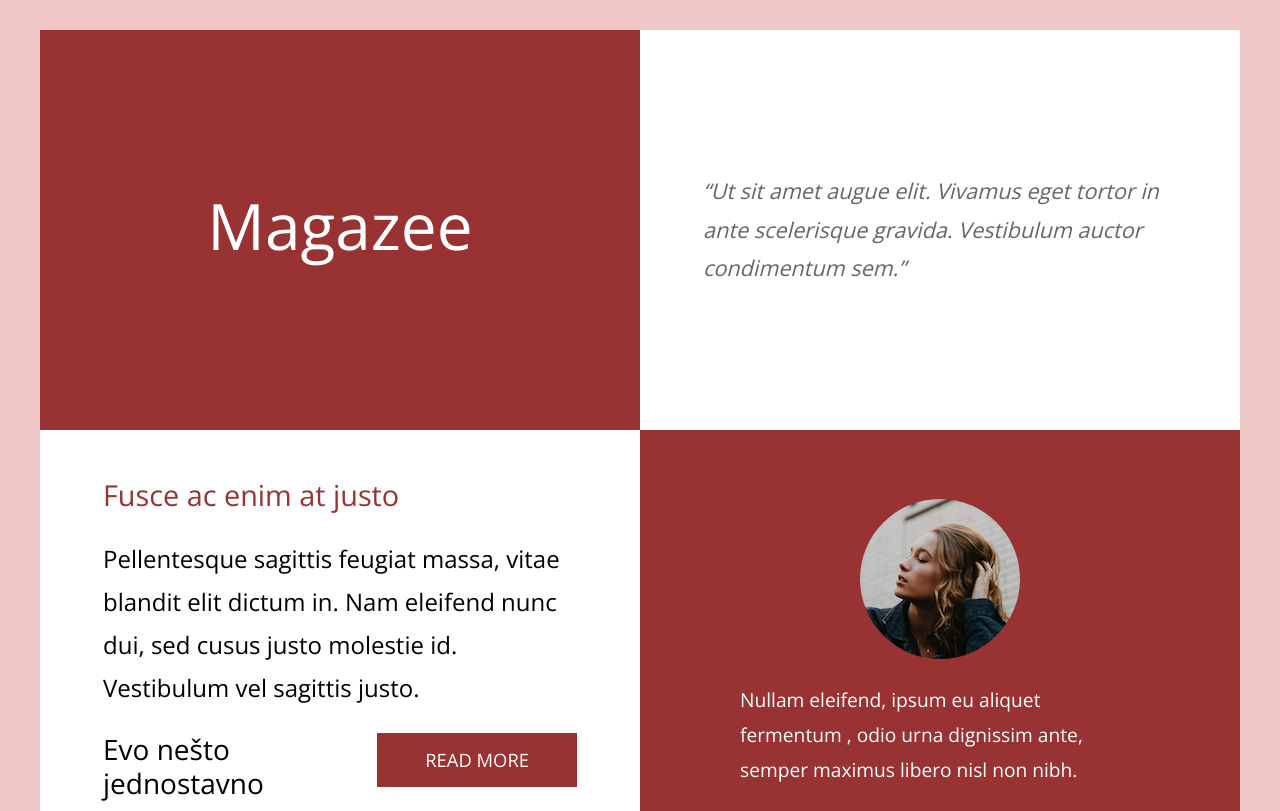
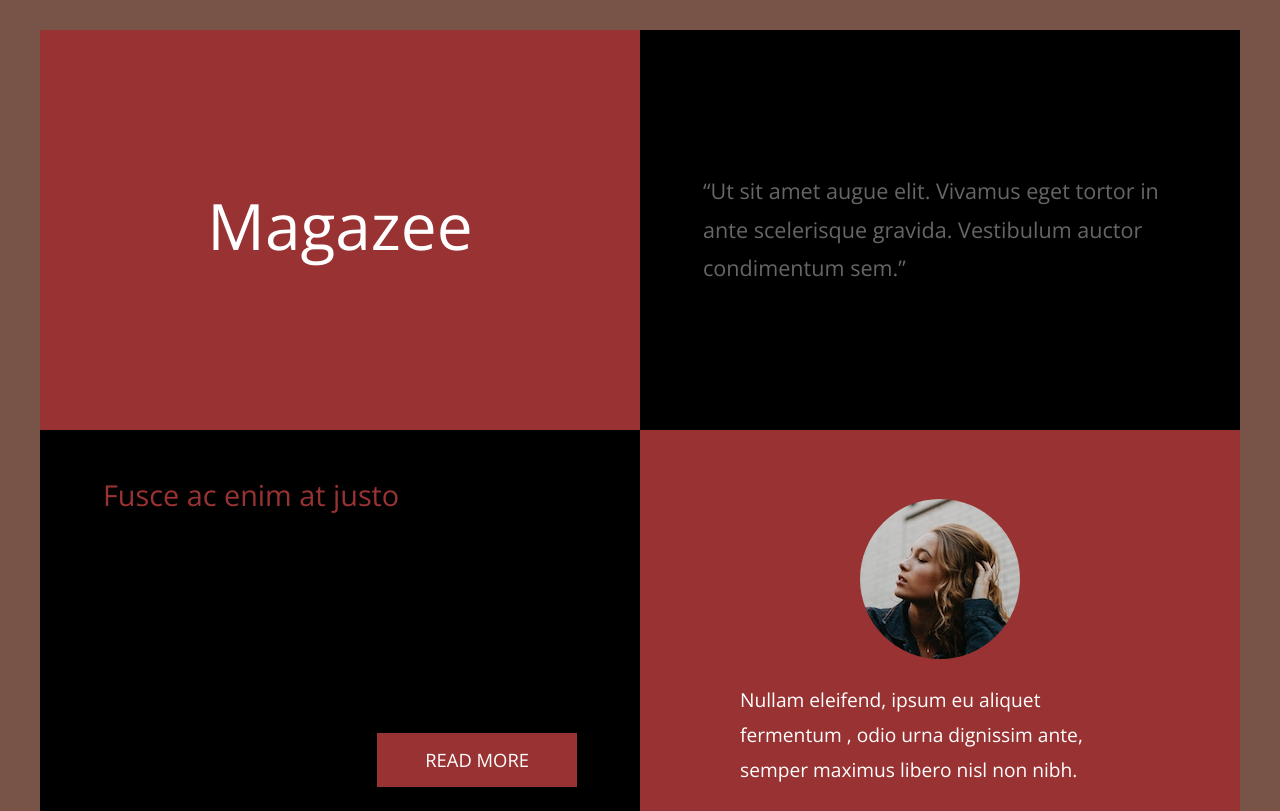
Before and after one commit to NjegosRatkovic/Grupa2, a plain HTML site: page index.html in a window 1280 px wide. Shown: the top 811 px of the page. Drawn offline with nearby package versions, Linux system fonts and the light colour scheme.

Commit message:
Update templatemo-style.css

```diff
--- a/css/templatemo-style.css
+++ b/css/templatemo-style.css
@@ -7,10 +7,10 @@ http://www.templatemo.com/tm-514-magazee
 */
 
 body {
-	font-family: 'Open Sans', Helvetica, Arial, sans-serif;
+	font-family: 'Open Sans', Helvetica, Times New Roman, sans-serif;
 	font-size: 24px;
     color: black;
-    background-color: #f0c7c7;
+    background-color: #785347;
 }
 
 p, q { line-height: 1.8; }
@@ -22,7 +22,7 @@ h2 { font-size: 1.8rem; }
 
 .tm-quote {
     font-size: 1.35rem;
-    font-style: italic;
+    font-style: bold;
 }
 
 .container {
@@ -35,7 +35,7 @@ h2 { font-size: 1.8rem; }
 }
 
 .tm-section {
-    background-color: white;
+    background-color: black;
 }
 
 .tm-section,
@@ -72,7 +72,7 @@ h2 { font-size: 1.8rem; }
 }
 
 .btn-secondary {
-    background: #009999;
+    background: #804433;
     border-color: #009999;
 }
 
```
